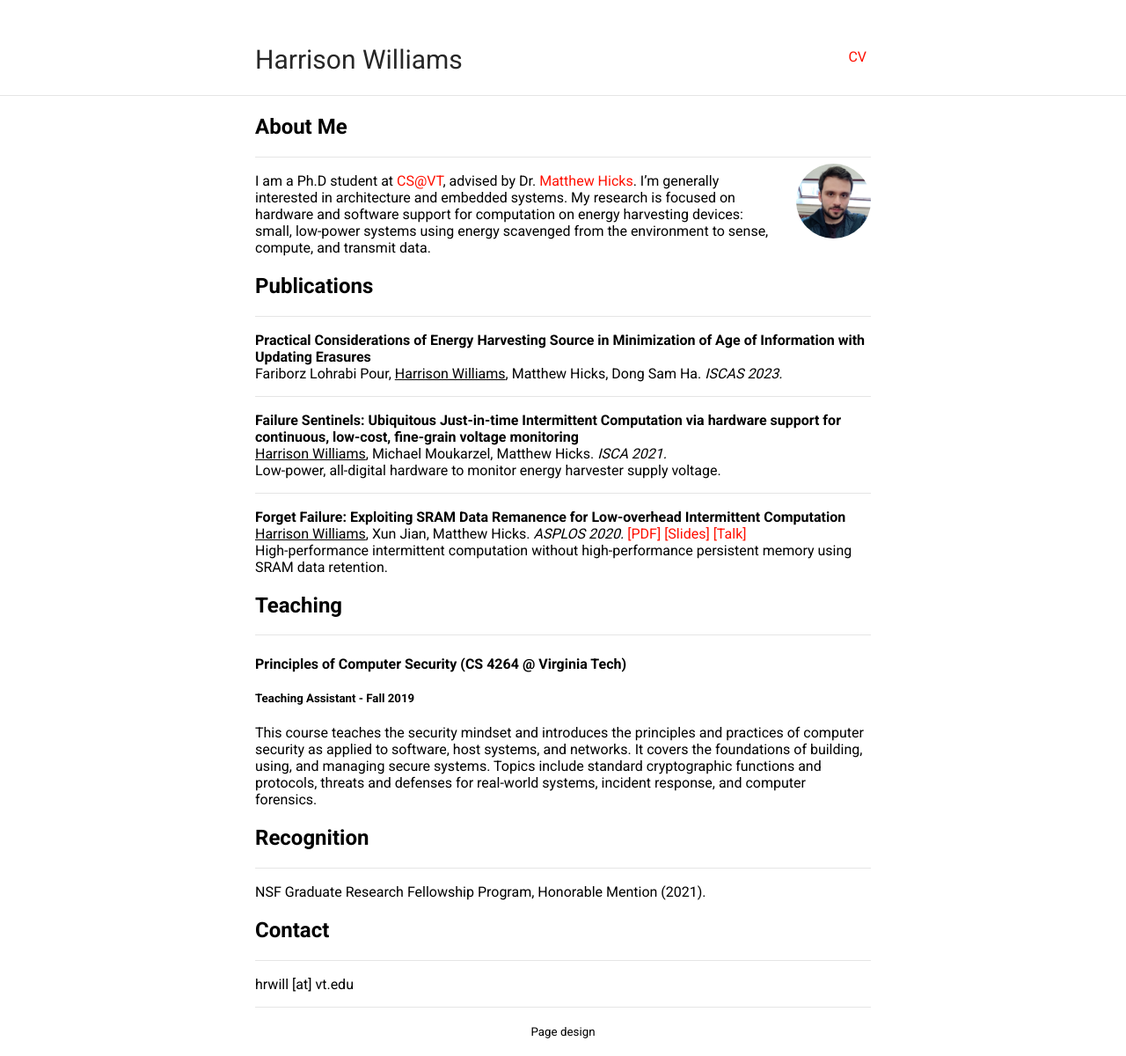
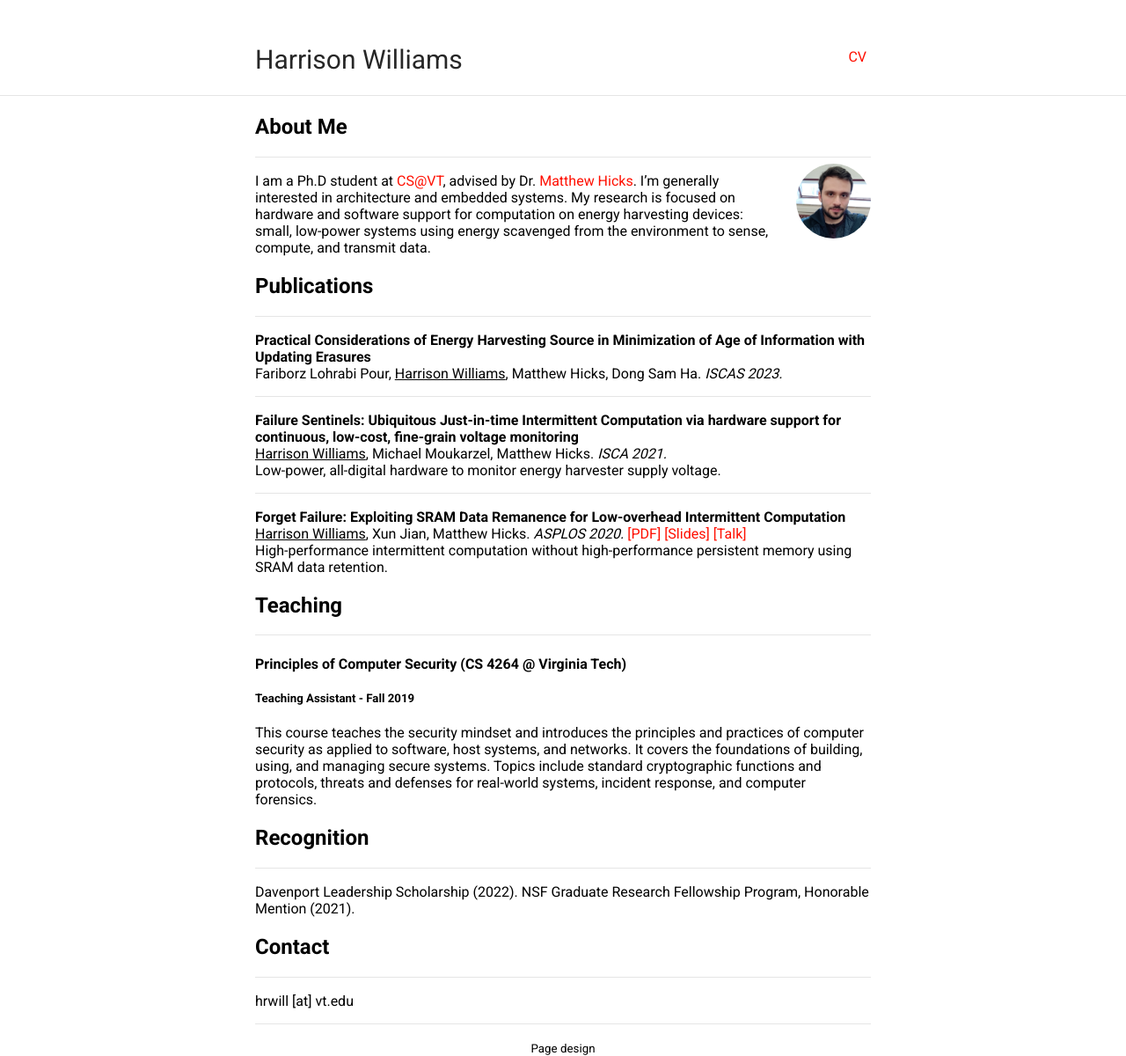
Before and after one commit to harriswms/harriswms.github.io, a Jekyll site: the page built from index.md, in a window 1280 px wide. Shown: the whole page at 88% size. Built offline with Jekyll 4.4.1, drawn with Linux system fonts in a browser that asks for light colours; our own code applies the rules of GitHub Pages for plain Markdown files.

Commit message:
Update index.md

```diff
--- a/index.md
+++ b/index.md
@@ -46,6 +46,7 @@ This course teaches the security mindset and introduces the principles and pract
 ## Recognition
 ---
 
+Davenport Leadership Scholarship (2022).
 NSF Graduate Research Fellowship Program, Honorable Mention (2021).
 
 ## Contact
```
